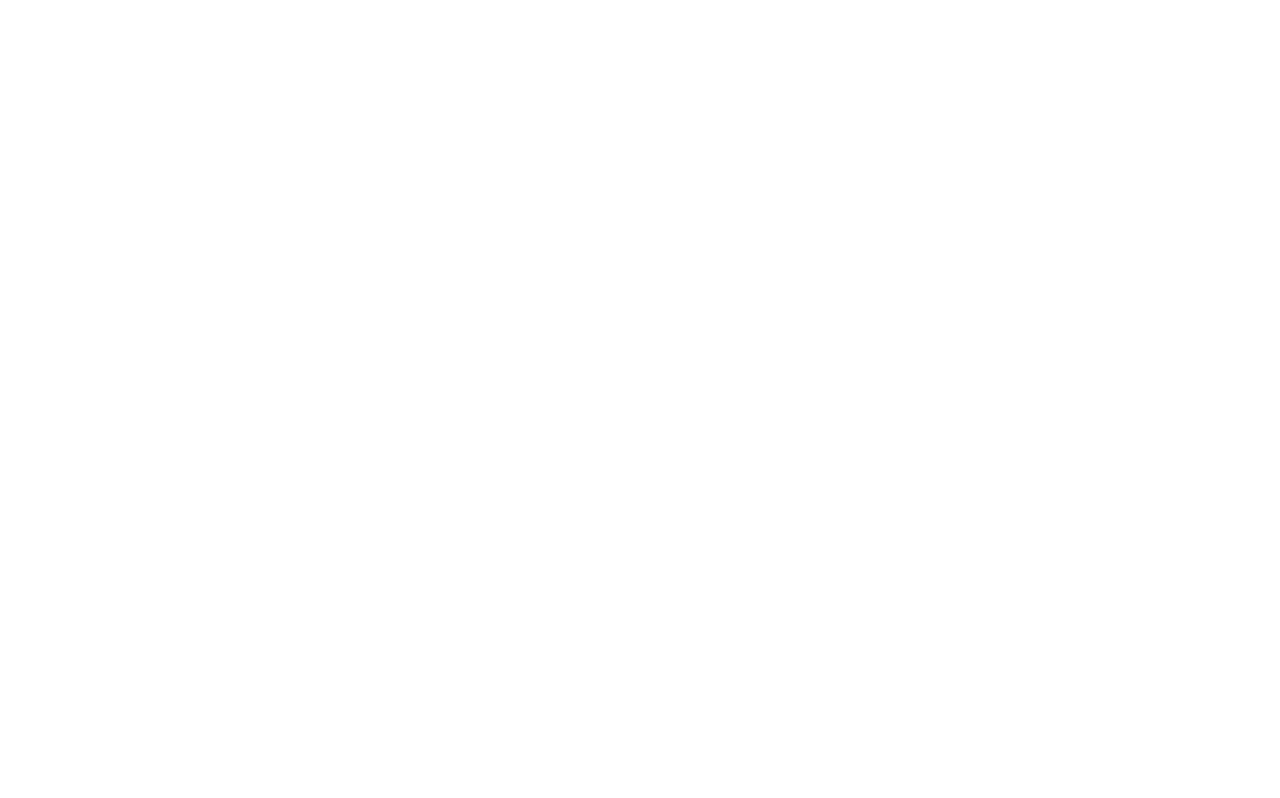
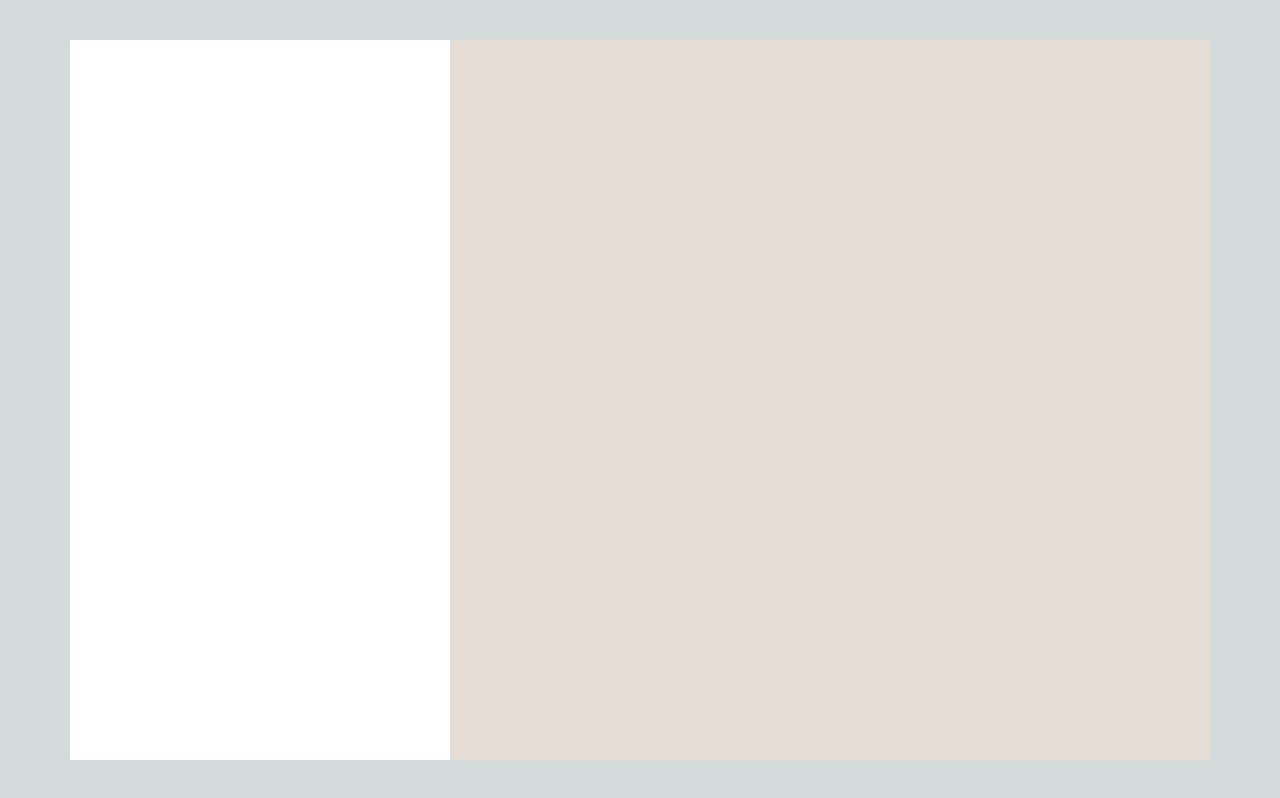
Before and after one commit to GabrieleSalati/vue-boolzapp, a plain HTML site: page index.html in a window 1280 px wide. Drawn offline with nearby package versions, Linux system fonts and the light colour scheme.

Commit message:
Main blocks division added

```diff
--- a/css/style.css
+++ b/css/style.css
@@ -0,0 +1,19 @@
+body {
+    background-color: #d3dbdb;
+    height: 100vh;
+}
+
+.macro {
+    height: 90vh;
+    width: 1200px;
+}
+
+.contacts {
+    background-color: white;
+    height: 90vh;
+}
+
+.chat {
+    background-color: #e4dcd5;
+    height: 90vh;
+}
--- a/index.html
+++ b/index.html
@@ -26,8 +26,17 @@
 
 </head>
 
-<body>
-    <div id="app"></div>
+<body class="d-flex align-items-center justify-content-center">
+    <div id="app">
+
+        <div class="container macro">
+            <div class="row">
+                <div class="col-4 contacts"></div>
+                <div class="col-8 chat"></div>
+            </div>
+        </div>
+
+    </div>
 </body>
 
 </html>
```
